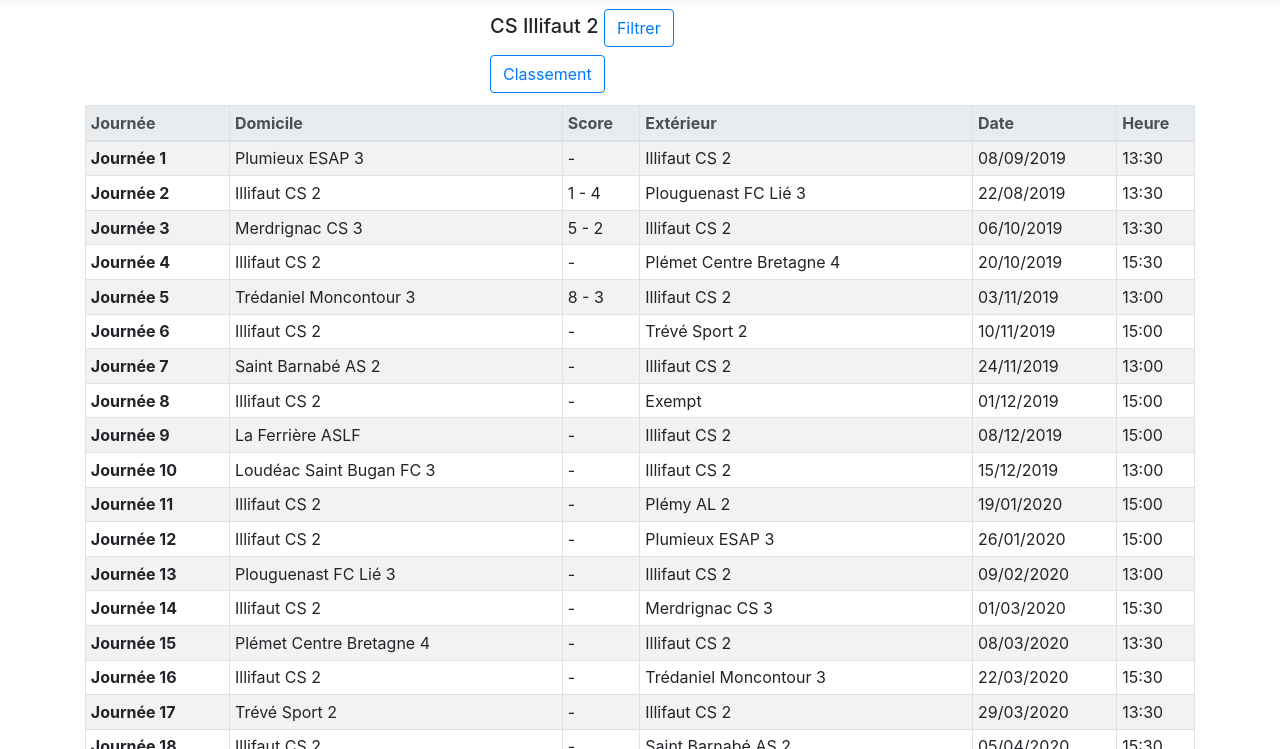
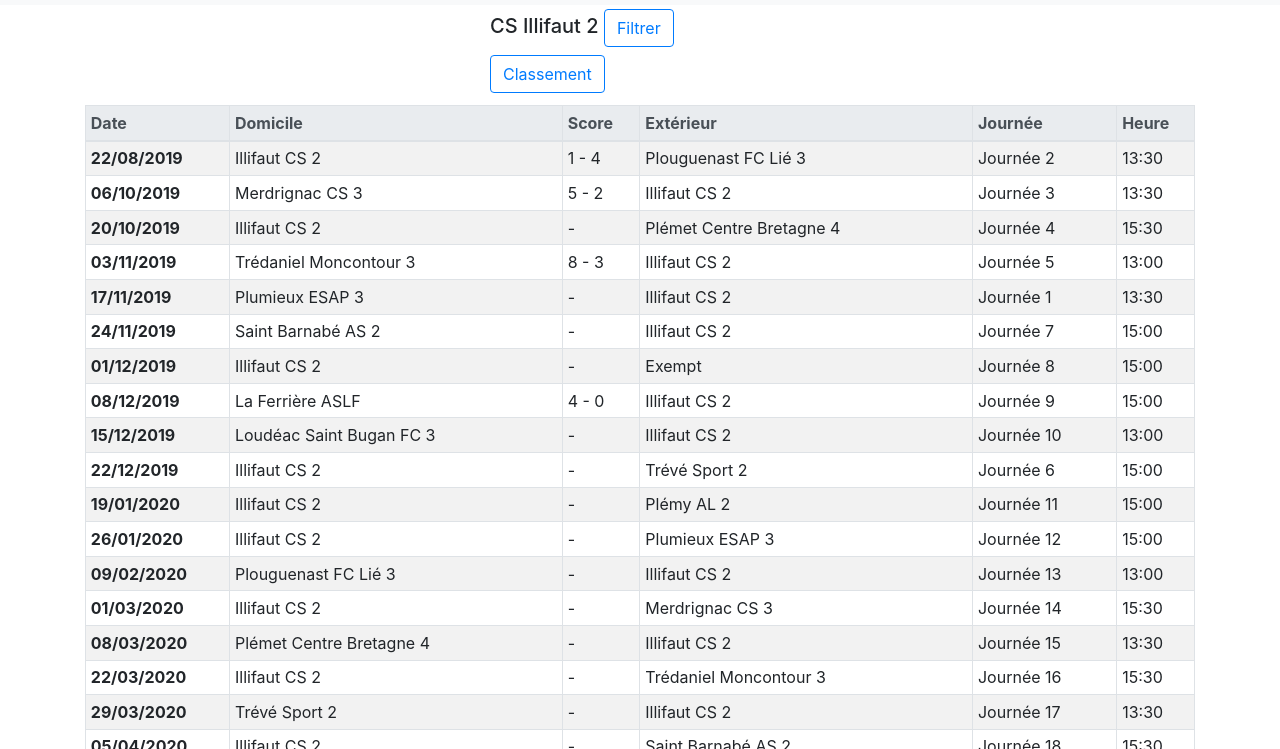
Before and after one commit to Tolrod22/website, a plain HTML site: page csi2/index.html in a window 1280 px wide. Shown: the part 51-800 px from the top of the page. Drawn offline with Linux system fonts and the light colour scheme.

Commit message:
Updating and editing calendars

```diff
--- a/csi1/csi1.js
+++ b/csi1/csi1.js
@@ -394,11 +394,11 @@ function displayMatchs(json) {
         let heure = journees[i]['heure'];
         document.getElementById("matchs").innerHTML = document.getElementById("matchs").innerHTML +
             "<tr id=\"match" + numero + "\">" +
-            "<th scope=\"row\" class=\"text-capitalize\" id=\"journee" + numero + "\"> Journée " + numero + "</th>" +
+            "<th scope=\"row\" class=\"text - capitalize\" id=\"date" + numero + "\">" + date + "</td>" +
             "<td class=\"text - capitalize\" id=\"domicile" + numero + "\">" + cleanString(domicile) + "</td>" +
             "<td class=\"text - capitalize\" id=\"score" + numero + "\">" + score + "</td>" +
             "<td class=\"text - capitalize\" id=\"exterieur" + numero + "\">" + cleanString(exterieur) + "</td>" +
-            "<td class=\"text - capitalize\" id=\"date" + numero + "\">" + date + "</td>" +
+            "<td class=\"text-capitalize\" id=\"journee" + numero + "\"> Journée " + numero + "</th>" +
             "<td class=\"text - capitalize\" id=\"heure" + numero + "\">" + heure + "</td>" +
             "</tr>";
     }
--- a/csi2/csi2.js
+++ b/csi2/csi2.js
@@ -396,11 +396,11 @@ function displayMatchs(json) {
         let heure = journees[i]['heure'];
         document.getElementById("matchs").innerHTML = document.getElementById("matchs").innerHTML +
             "<tr id=\"match" + numero + "\">" +
-            "<th scope=\"row\" class=\"text-capitalize\" id=\"journee" + numero + "\"> Journée " + numero + "</th>" +
+            "<th scope=\"row\" class=\"text - capitalize\" id=\"date" + numero + "\">" + date + "</td>" +
             "<td class=\"text - capitalize\" id=\"domicile" + numero + "\">" + cleanString(domicile) + "</td>" +
             "<td class=\"text - capitalize\" id=\"score" + numero + "\">" + score + "</td>" +
             "<td class=\"text - capitalize\" id=\"exterieur" + numero + "\">" + cleanString(exterieur) + "</td>" +
-            "<td class=\"text - capitalize\" id=\"date" + numero + "\">" + date + "</td>" +
+            "<td class=\"text-capitalize\" id=\"journee" + numero + "\"> Journée " + numero + "</th>" +
             "<td class=\"text - capitalize\" id=\"heure" + numero + "\">" + heure + "</td>" +
             "</tr>";
     }
--- a/csi2/csi2.json
+++ b/csi2/csi2.json
@@ -1,13 +1,5 @@
 {
 	"journees" : [
-		{
-			"numero" : "1",
-			"domicile" : "\"Plumieux ESAP 3\"",
-			"exterieur" : "\"Illifaut CS 2\"",
-			"date" : "08/09/2019",
-			"heure" : "13:30",
-			"score" : "  -  "
-		},
 		{
 			"numero" : "2",
 			"domicile" : "\"Illifaut CS 2\"",
@@ -41,11 +33,11 @@
 			"score" : "8 - 3"
 		},
 		{
-			"numero" : "6",
-			"domicile" : "\"Illifaut CS 2\"",
-			"exterieur" : "\"Trévé Sport 2\"",
-			"date" : "10/11/2019",
-			"heure" : "15:00",
+			"numero" : "1",
+			"domicile" : "\"Plumieux ESAP 3\"",
+			"exterieur" : "\"Illifaut CS 2\"",
+			"date" : "17/11/2019",
+			"heure" : "13:30",
 			"score" : "  -  "
 		},
 		{
@@ -53,7 +45,7 @@
 			"domicile" : "\"Saint Barnabé AS 2\"",
 			"exterieur" : "\"Illifaut CS 2\"",
 			"date" : "24/11/2019",
-			"heure" : "13:00",
+			"heure" : "15:00",
 			"score" : "  -  "
 		},
 		{
@@ -70,7 +62,7 @@
 			"exterieur" : "\"Illifaut CS 2\"",
 			"date" : "08/12/2019",
 			"heure" : "15:00",
-			"score" : "  -  "
+			"score" : "4 - 0"
 		},
 		{
 			"numero" : "10",
@@ -78,6 +70,14 @@
 			"exterieur" : "\"Illifaut CS 2\"",
 			"date" : "15/12/2019",
 			"heure" : "13:00",
+			"score" : "  -  "
+		},
+				{
+			"numero" : "6",
+			"domicile" : "\"Illifaut CS 2\"",
+			"exterieur" : "\"Trévé Sport 2\"",
+			"date" : "22/12/2019",
+			"heure" : "15:00",
 			"score" : "  -  "
 		},
 		{
--- a/csi2/index.html
+++ b/csi2/index.html
@@ -96,6 +96,9 @@
         </div>
 
         <div class="input-group mb-5 date" style="margin-bottom: 0.25rem !important">
+            <div class="input-group-prepend">
+                <label class="input-group-text">Date</label>
+            </div>
             <input type="text" class="form-control" id="inputDate" value="" onkeypress="pressEnter(event);">
             <div class="input-group-append">
                 <span class="btn btn-outline-secondary"><i class="fas fa-calendar"></i></span>
@@ -112,11 +115,11 @@
     <table class="table table-striped table-sm table-bordered table-responsive-xl" id="table">
         <thead class="thead-light">
         <tr>
-            <th style="width : 13%" scope="col">Journée</th>
+            <th style="width : 13%" scope="col">Date</th>
             <th style="width : 30%" scope="col">Domicile</th>
             <th style="width : 7%" style="width : 6%" scope="col">Score</th>
             <th style="width : 30%" scope="col">Extérieur</th>
-            <th style="width : 13%" scope="col">Date</th>
+            <th style="width : 13%" scope="col">Journée</th>
             <th style="width : 7%" scope="col">Heure</th>
         </tr>
         </thead>
```
Also changed, not shown: csi1/csi1.json (+10 -10 lines), csi1/index.html (+5 -2 lines), 1 other file.
